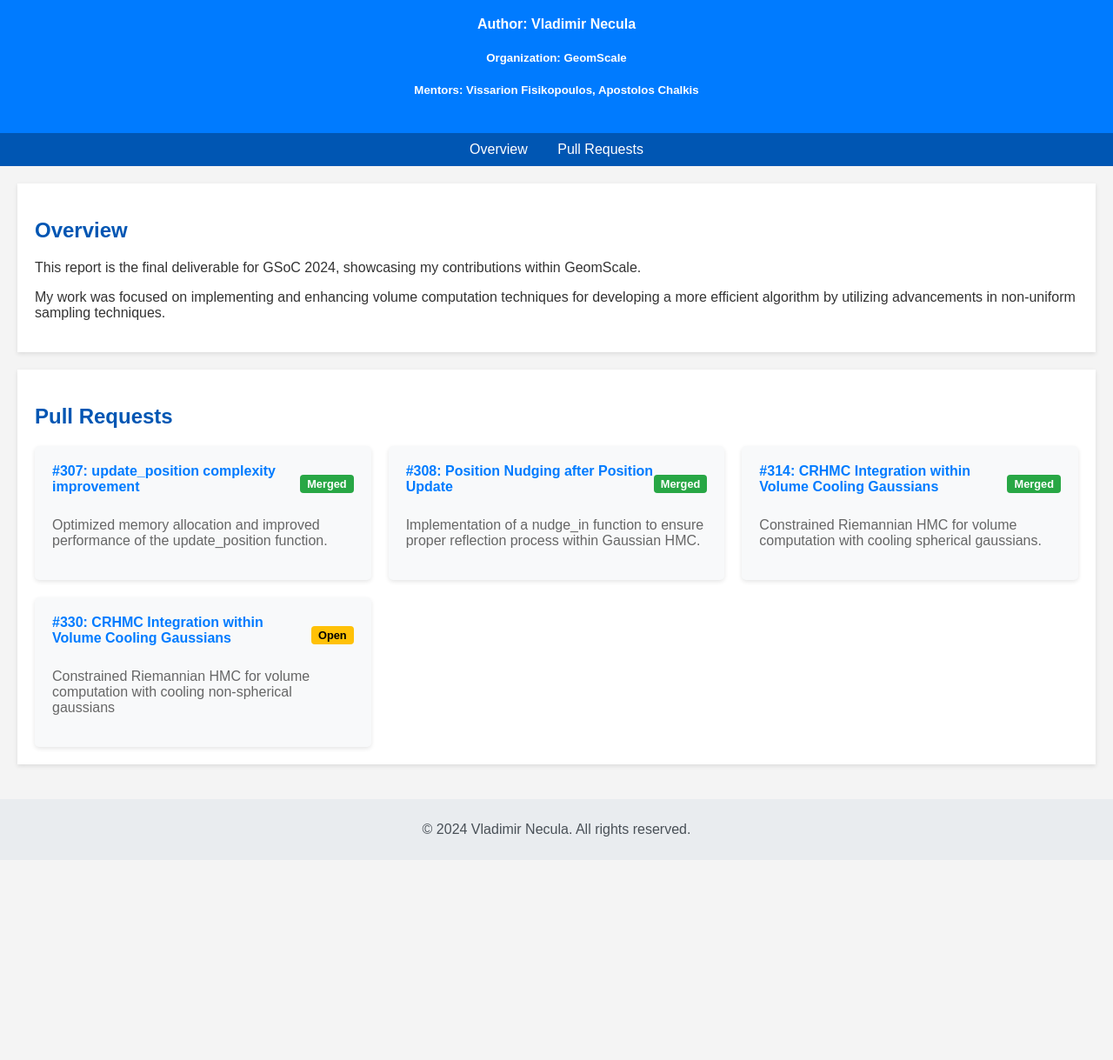
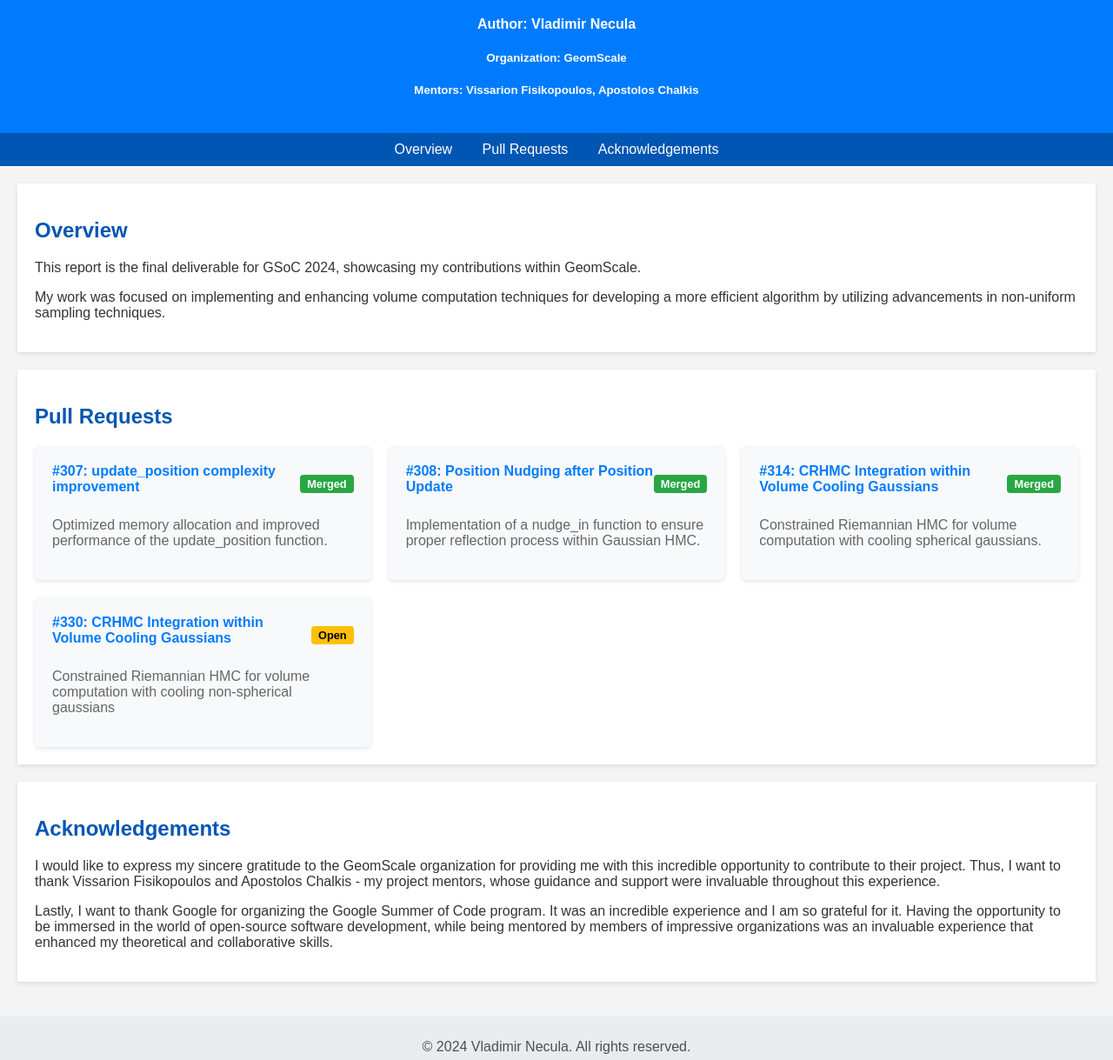
Before and after one commit to vgnecula/vgnecula.github.io, a plain HTML site: page gsoc/report.html in a window 1280 px wide. Shown: the part 81-1300 px from the top of the page at 87% size. Before the commit the page ends 1070 px from the top, so only its background shows below. Drawn offline with Linux system fonts and the light colour scheme.

Commit message:
Add acknowledgements section

```diff
--- a/gsoc/report.html
+++ b/gsoc/report.html
@@ -20,6 +20,7 @@
     <ul>
         <li><a href="#Overview">Overview</a></li>
         <li><a href="#pull-requests">Pull Requests</a></li>
+        <li><a href="#acknowledgements">Acknowledgements</a></li>
     </ul>
 </nav>
 
@@ -63,6 +64,12 @@
             </div>
         </div>
     </section>
+
+    <section id="acknowledgements">
+        <h2>Acknowledgements</h2>
+        <p>I would like to express my sincere gratitude to the GeomScale organization for providing me with this incredible opportunity to contribute to their project. Thus, I want to thank Vissarion Fisikopoulos and Apostolos Chalkis - my project mentors, whose guidance and support were invaluable throughout this experience.</p>
+        <p>Lastly, I want to thank Google for organizing the Google Summer of Code program. It was an incredible experience and I am so grateful for it. Having the opportunity to be immersed in the world of open-source software development, while being mentored by members of impressive organizations was an invaluable experience that enhanced my theoretical and collaborative skills.</p>
+    </section>
 </main>
 
 <footer>
```
